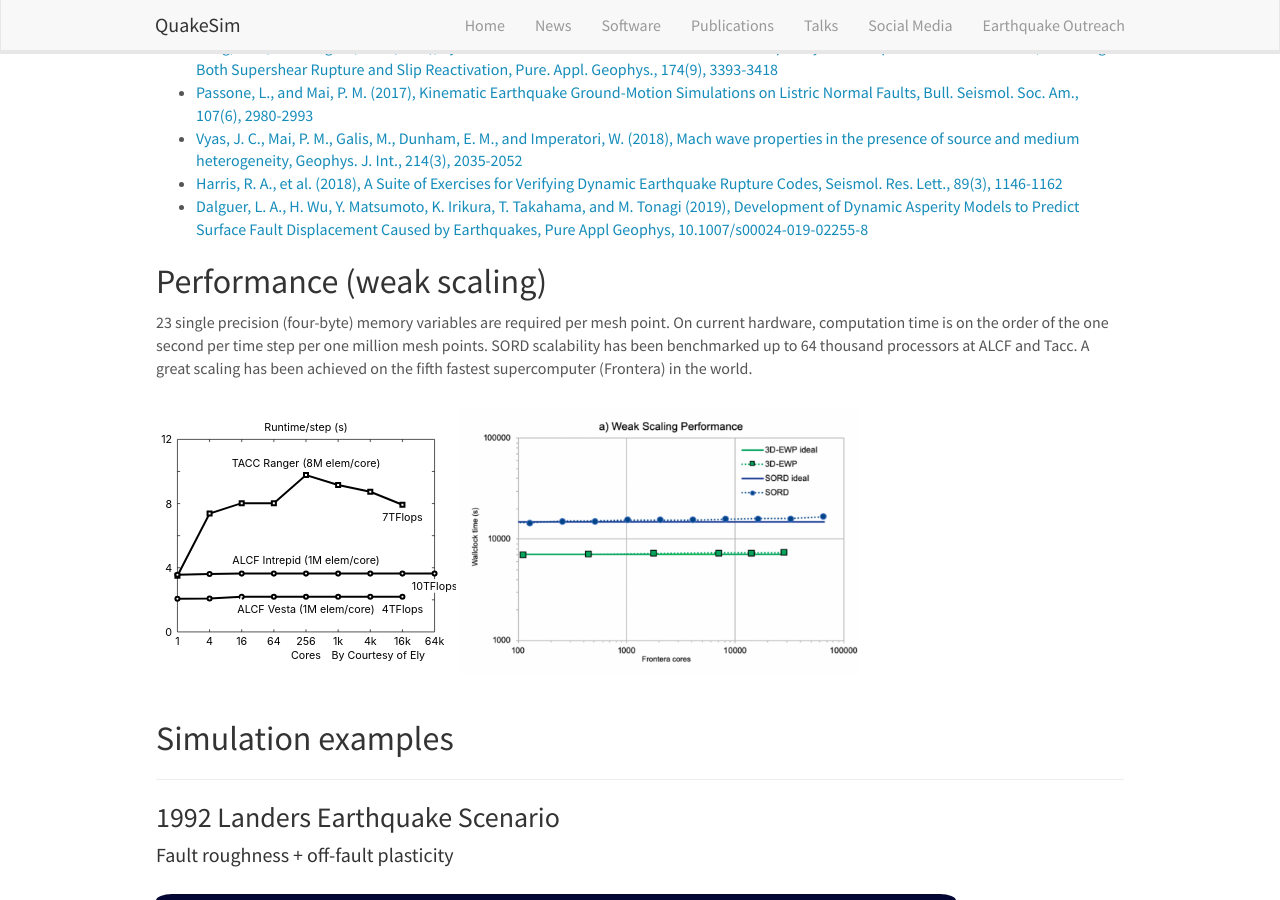
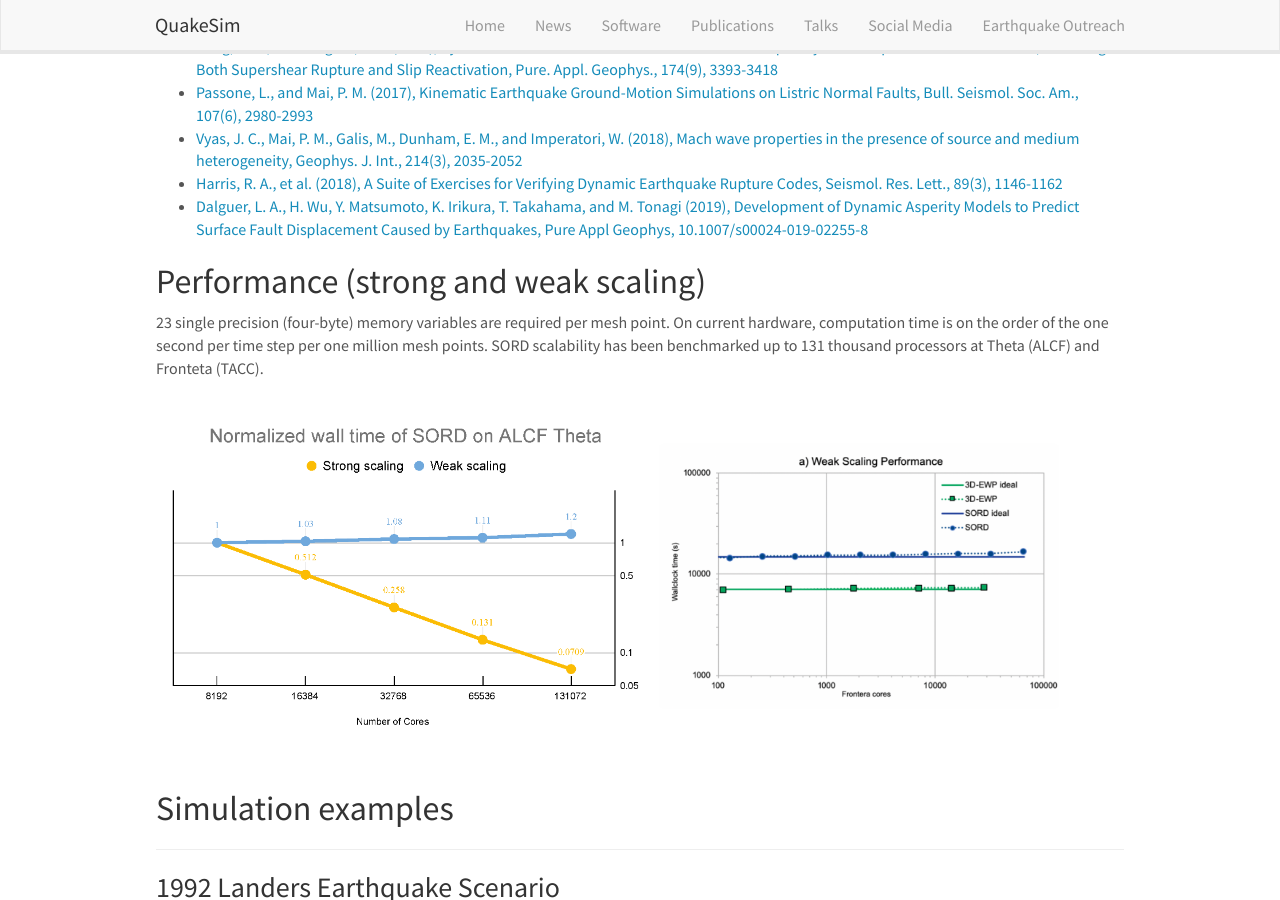
Before and after one commit to wangyf/wangyf.github.io, a Jekyll site: the page built from _pages/software.md, in a window 1280 px wide and 900 px high, scrolled down 2760 px. Built offline with Jekyll 4.4.1, drawn with Linux system fonts in a browser that asks for light colours; nearby versions of some CDN libraries.

Commit message:
updated scaling

```diff
--- a/_pages/software.md
+++ b/_pages/software.md
@@ -69,10 +69,10 @@ Since [Zheqiang Shi](https://www.scec.org/user/zheqians), [Brittany Erickson](ht
 - [Dalguer, L. A., H. Wu, Y. Matsumoto, K. Irikura, T. Takahama, and M. Tonagi (2019), Development of Dynamic Asperity Models to Predict Surface Fault Displacement Caused by Earthquakes, Pure Appl Geophys, 10.1007/s00024-019-02255-8](https://doi.org/10.1007/s00024-019-02255-8)
 
 
-## Performance (weak scaling)
-23 single precision (four-byte) memory variables are required per mesh point. On current hardware, computation time is on the order of the one second per time step per one million mesh points. SORD scalability has been benchmarked up to 64 thousand processors at ALCF and Tacc. A great scaling has been achieved on the fifth fastest supercomputer (Frontera) in the world.
+## Performance (strong and weak scaling)
+23 single precision (four-byte) memory variables are required per mesh point. On current hardware, computation time is on the order of the one second per time step per one million mesh points. SORD scalability has been benchmarked up to 131 thousand processors at Theta (ALCF) and Fronteta (TACC).
 
-![]({{ site.url }}{{ site.baseurl }}/images/software/SORD-Benchmark.svg){: style="width: 300px; float: center; border: 100px"}
+![]({{ site.url }}{{ site.baseurl }}/images/software/scaling_theta.png){: style="width: 500px; float: center; border: 100px"}
 ![]({{ site.url }}{{ site.baseurl }}/images/software/Frontera.jpg){: style="width: 400px; float: center; border: 100px"}
 
 
```
Also changed, not shown: images/software/scaling_theta.png (added), 3 other files.
